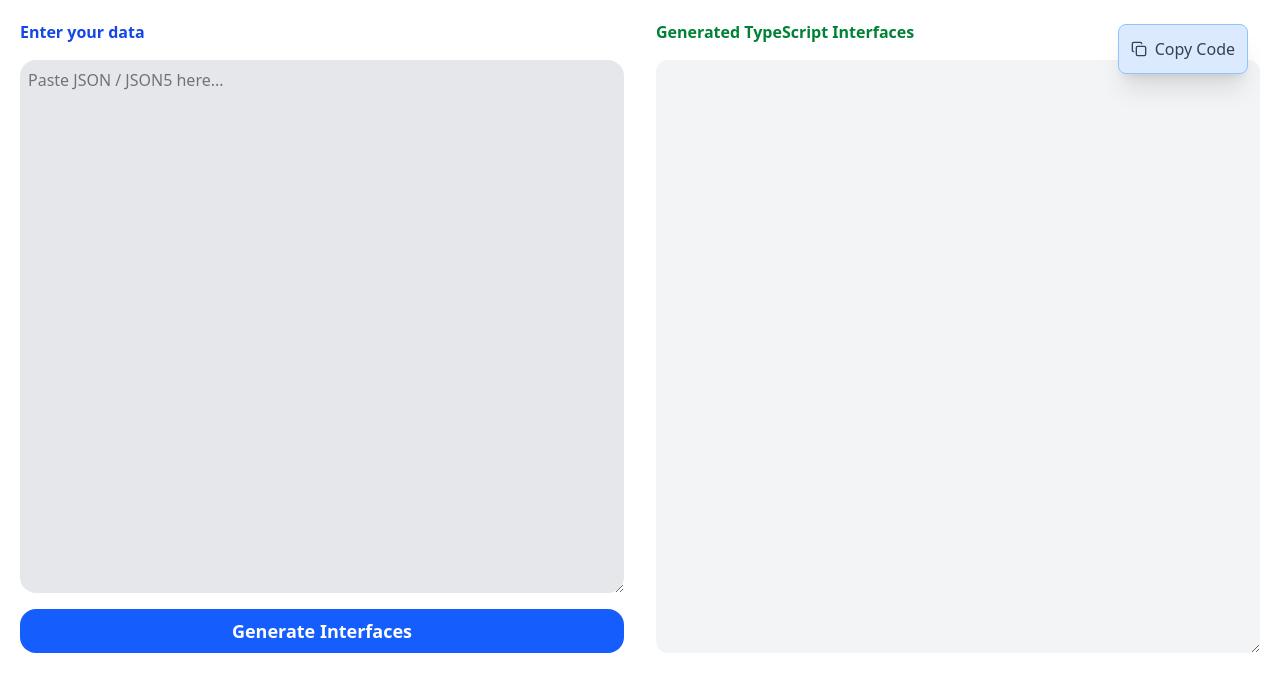
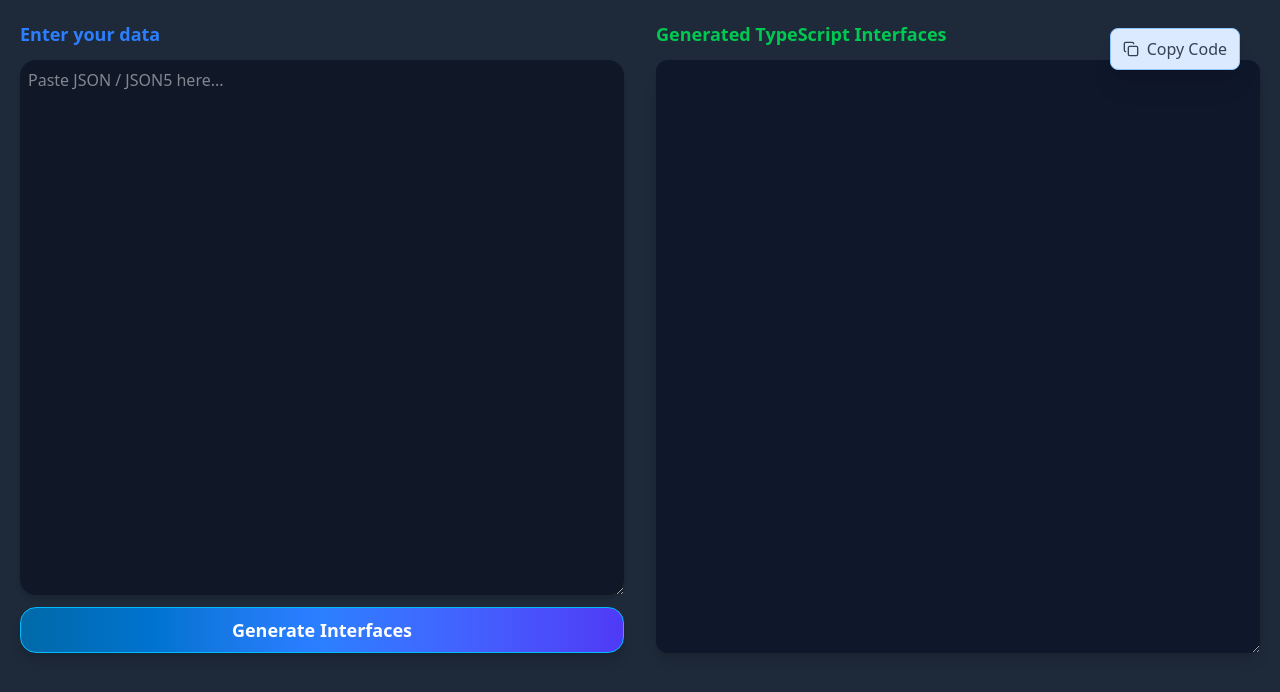
Before and after one commit to ArijitBroadifiTech/Interface-Creator, a React (Vite) app: page / in a window 1280 px wide. Shown: the top 692 px of the page. Built offline with nearby package versions, Linux system fonts and the light colour scheme.

Commit message:
feat: update background theme

```diff
--- a/src/App.tsx
+++ b/src/App.tsx
@@ -95,11 +95,11 @@ function App() {
   }
 
   return (
-    <div className="relative">
+    <div className="relative bg-gray-800">
       <div className="p-5 w-full grid grid-cols-2 gap-8 h-screen">
 
-          <form onSubmit={handleSubmit} className="flex flex-col space-y-4 h-10/12">
-            <label htmlFor="comment-area" className="font-bold text-blue-700">
+          <form onSubmit={handleSubmit} className="flex flex-col space-y-3 h-10/12">
+            <label htmlFor="comment-area" className="font-bold text-blue-500 text-lg">
               Enter your data
             </label>
 
@@ -109,20 +109,20 @@ function App() {
               onChange={handleChange}
               // rows={25}
               placeholder="Paste JSON / JSON5 here..."
-              className="bg-gray-200 p-2 rounded-2xl h-full"
+              className="bg-gray-900 text-gray-100  p-2 rounded-2xl h-full shadow-md"
             />
 
             <button
               type="submit"
-              className="bg-blue-600 p-2 rounded-2xl text-lg font-semibold text-white"
+              className="p-2 rounded-2xl text-lg font-semibold text-white bg-gradient-to-r from-sky-700 via-blue-500 to-indigo-600 shadow-lg border border-sky-400"
             >
               Generate Interfaces
             </button>
           </form>
 
 
-        <div className="flex flex-col space-y-4 h-10/12">
-          <label htmlFor="result-area" className="font-bold text-green-700">
+        <div className="flex flex-col space-y-3 h-10/12">
+          <label htmlFor="result-area" className="font-bold text-green-500 text-lg">
             Generated TypeScript Interfaces
           </label>
 
@@ -131,14 +131,14 @@ function App() {
             // rows={25}
             value={interfaceOutput}
             readOnly
-            className="bg-gray-100 p-3 rounded-xl font-mono h-full"
+            className="bg-slate-900 text-white  p-3 rounded-xl font-mono h-full shadow-lg"
           />
         </div>
 
 
       </div>
 
-      <div className="bg-blue-100 border rounded-lg border-blue-300 shadow-xl w-fit p-3 absolute right-8 top-6">
+      <div className="bg-blue-100 border rounded-lg border-blue-300 shadow-xl w-fit px-3 py-2 absolute right-10 top-7">
         <button
           onClick={handleCopyText}
           className="flex space-x-2 items-center">
```
